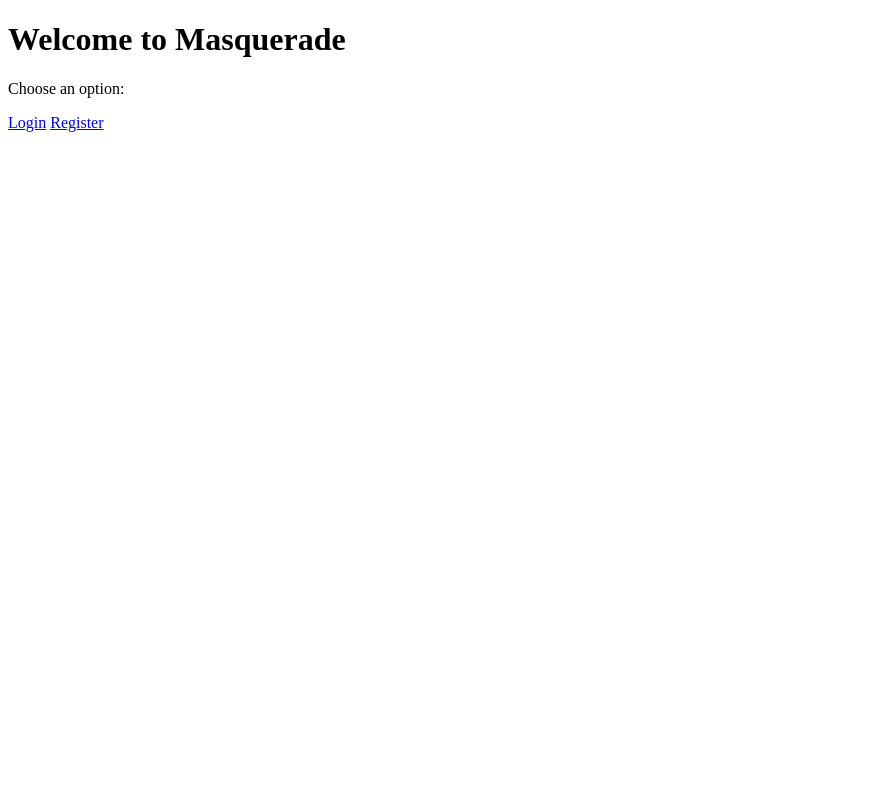
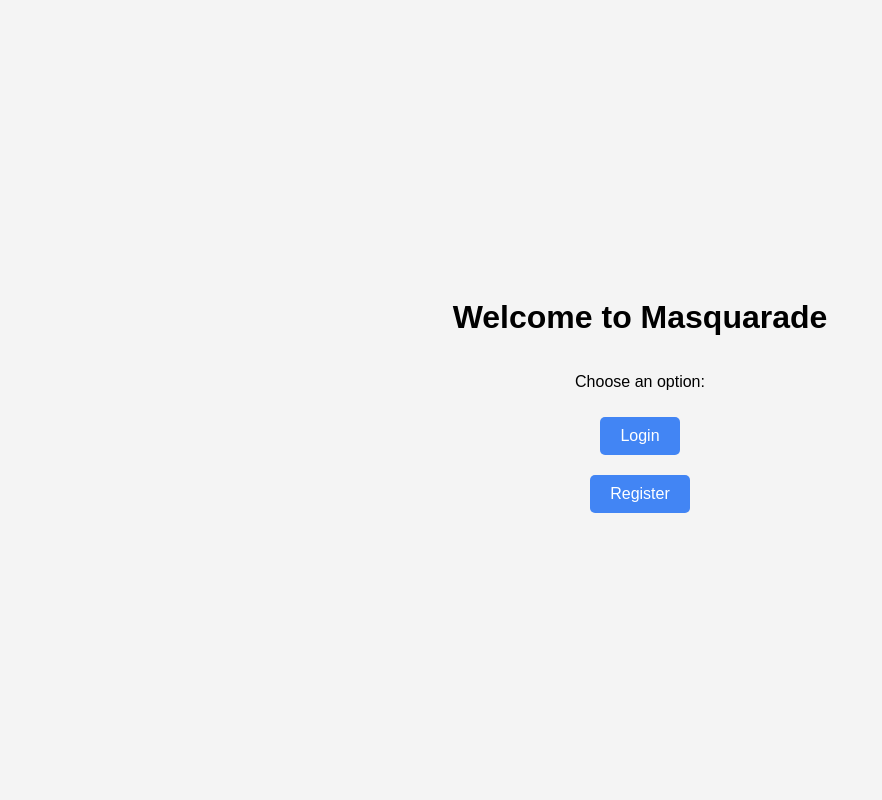
Before and after one commit to IDDochev21/Masquarade, a Django app: page / in a window 1280 px wide. Shown: the whole page, without its empty margins (0-882 px from the left). Run offline with Django 3.2, Linux system fonts and the light colour scheme.

Commit message:
Add styling to the landing page

```diff
--- a/python/masquarade/masquaradeApp/templates/masquaradeApp/landing.html
+++ b/python/masquarade/masquaradeApp/templates/masquaradeApp/landing.html
@@ -4,9 +4,40 @@
     <meta charset="UTF-8">
     <meta name="viewport" content="width=device-width, initial-scale=1.0">
     <title>Landing Page</title>
+    <style>
+        body {
+            font-family: 'Arial', sans-serif;
+            background-color: #f4f4f4;
+            margin: 0;
+            display: flex;
+            flex-direction: column;
+            align-items: center;
+            justify-content: center;
+            height: 100vh;
+        }
+
+        h1,p {
+            text-align: center;
+        }
+
+        a {
+            display: block;
+            margin: 10px;
+            padding: 10px 20px;
+            background-color: #4285f4;
+            color: #ffffff;
+            text-align: center;
+            text-decoration: none;
+            border-radius: 5px;
+        }
+
+        a:hover {
+            background-color: #1a73e8;
+        }
+    </style>
 </head>
 <body>
-    <h1>Welcome to Masquerade</h1>
+    <h1>Welcome to Masquarade</h1>
     <p>Choose an option:</p>
     <a href="{% url 'login' %}">Login</a>
     <a href="{% url 'register' %}">Register</a>
```
